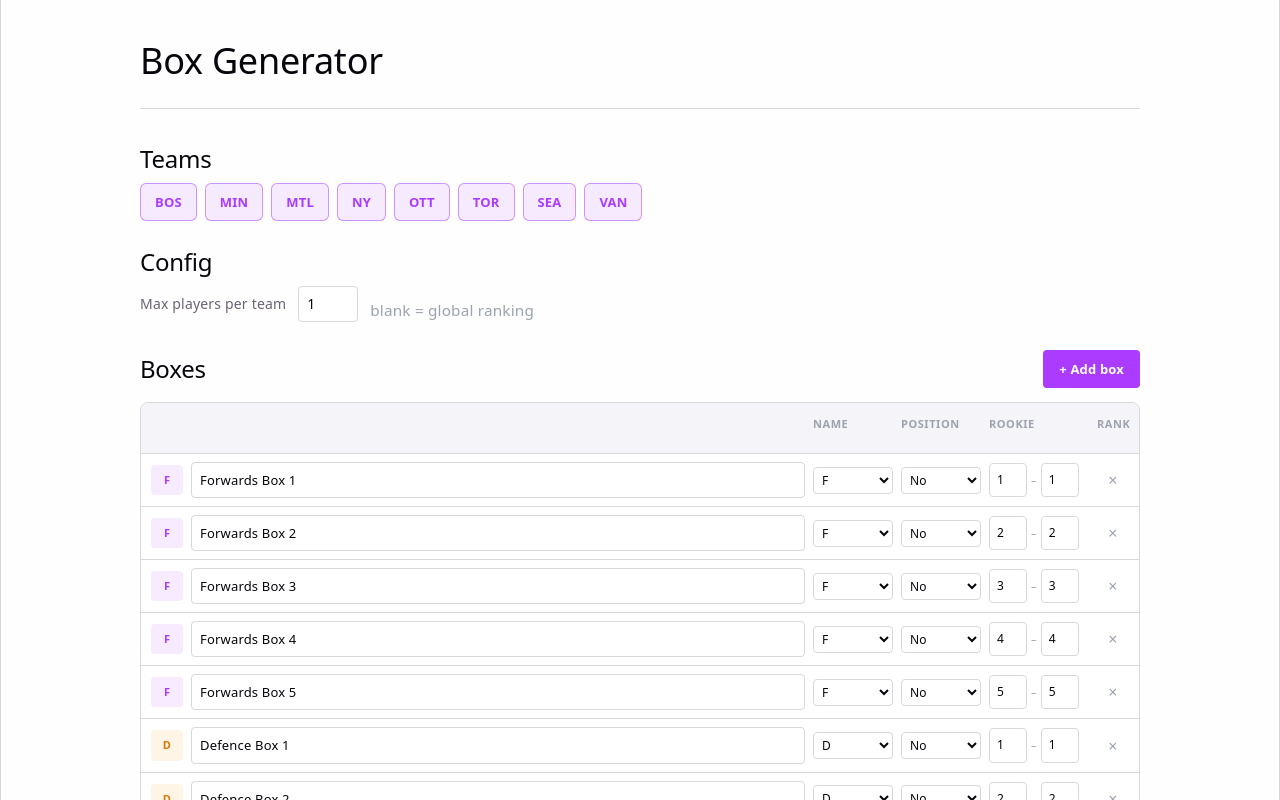
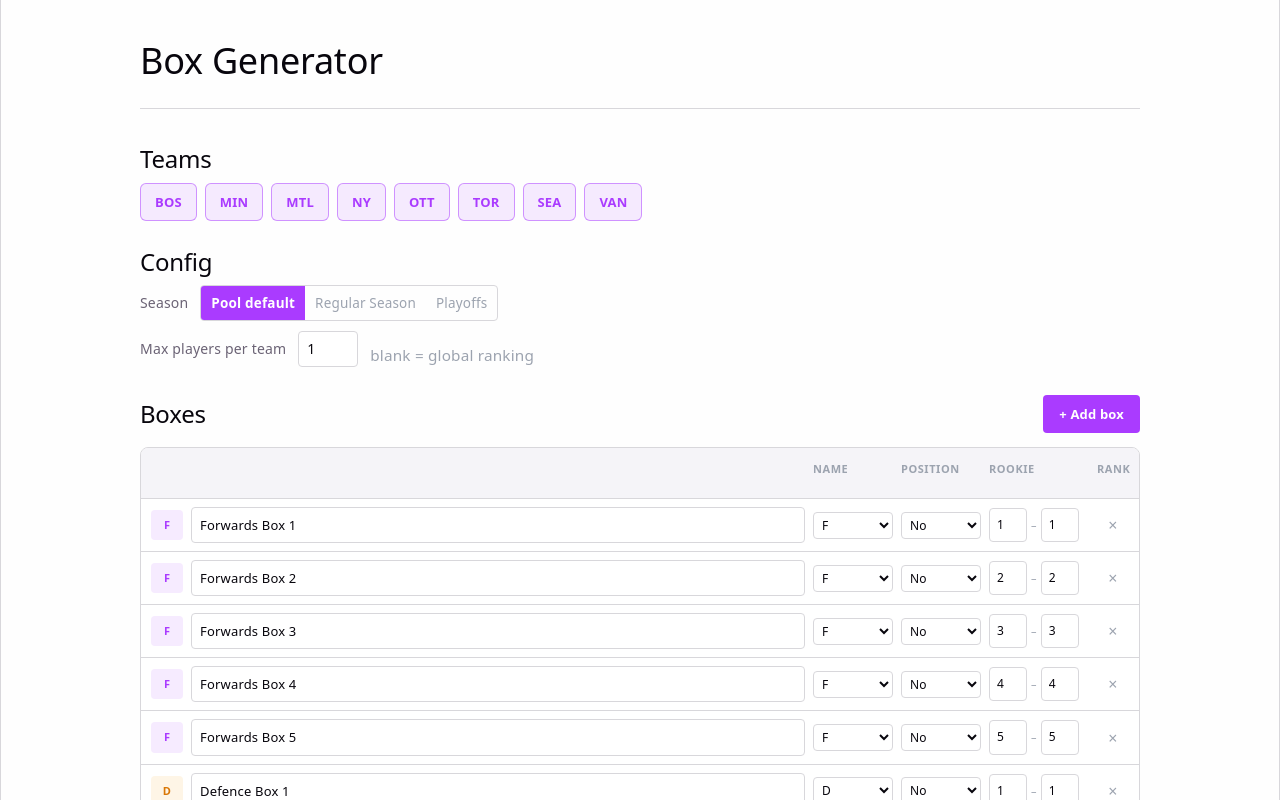
Before and after one commit to ChaoticBoredom/pwhl_pool, a React (Vite) app in the folder client/: page /pools/1/box_generator in a window 1280 px wide. Shown: the top 800 px of the page. Built offline with nearby package versions, Linux system fonts and the light colour scheme; sample sign-in values are in the browser's storage.

Commit message:
Add season selector to the new BoxGenerator Page

```diff
--- a/client/src/components/BoxGeneratorForm.jsx
+++ b/client/src/components/BoxGeneratorForm.jsx
@@ -21,6 +21,11 @@ const DEFAULT_BOXES = [
   { name: "Goalies Box 1", position: "G", rookie: null, rank_range: { start: 0, end: 0 } },
   { name: "Rookie Forwards Box 1", position: "F", rookie: true, rank_range: { start: 0, end: 0 } },
   { name: "Rookie Defence Box 1", position: "D", rookie: true, rank_range: { start: 0, end: 0 } },
+];
+
+const SEASONS = [
+  { label: "Regular Season", value: "8" },
+  { label: "Playoffs", value: "9" },
 ];
 
 function nextRankForPosition(boxes, position, rookie) {
@@ -127,6 +132,7 @@ const BoxGeneratorForm = ({ poolId, onGenerated }) => {
 
   const [teams, setTeams] = useState(new Set(TEAMS));
   const [maxPerTeam, setMaxPerTeam] = useState(1);
+  const [seasonId, setSeasonId] = useState(null);
   const [boxes, setBoxes] = useState(DEFAULT_BOXES.map(b => ({ ...b, rank_range: { ...b.rank_range } })));
   const [loading, setLoading] = useState(false);
   const [error, setError] = useState(null);
@@ -172,6 +178,7 @@ const BoxGeneratorForm = ({ poolId, onGenerated }) => {
           max_players_per_team: maxPerTeam || null,
           excluded_player_ids: [],
           boxes,
+          season_id: seasonId,
         }),
       });
 
@@ -209,6 +216,26 @@ const BoxGeneratorForm = ({ poolId, onGenerated }) => {
       <section className="generator-section">
         <h2>Config</h2>
         <div className="generator-config-row">
+          <label className="generator-config-label">Season</label>
+          <div className="player-drawer-mode-toggle">
+            <button
+              className={`player-drawer-mode-btn ${seasonId === null ? "player-drawer-mode-btn--active" : ""}`}
+              onClick={() => setSeasonId(null)}
+            >
+              Pool default
+            </button>
+            {SEASONS.map(s => (
+              <button
+                key={s.value}
+                className={`player-drawer-mode-btn ${seasonId === s.value ? "player-drawer-mode-btn--active" : ""}`}
+                onClick={() => setSeasonId(s.value)}
+              >
+                {s.label}
+              </button>
+            ))}
+          </div>
+        </div>
+        <div className="generator-config-row">
           <label className="generator-config-label">Max players per team</label>
           <input
             className="generator-config-input"
```
Also changed, not shown: 2 other files (tests, documents, lock files or other folders).
